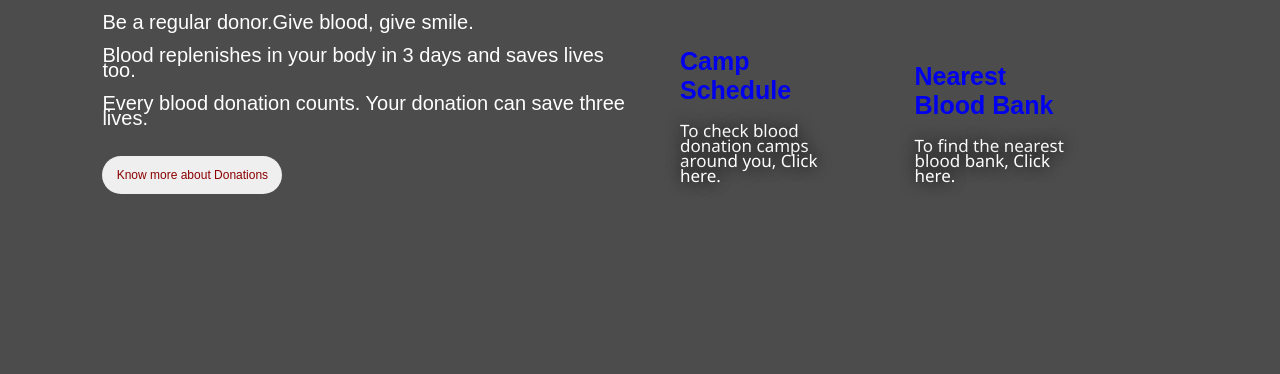
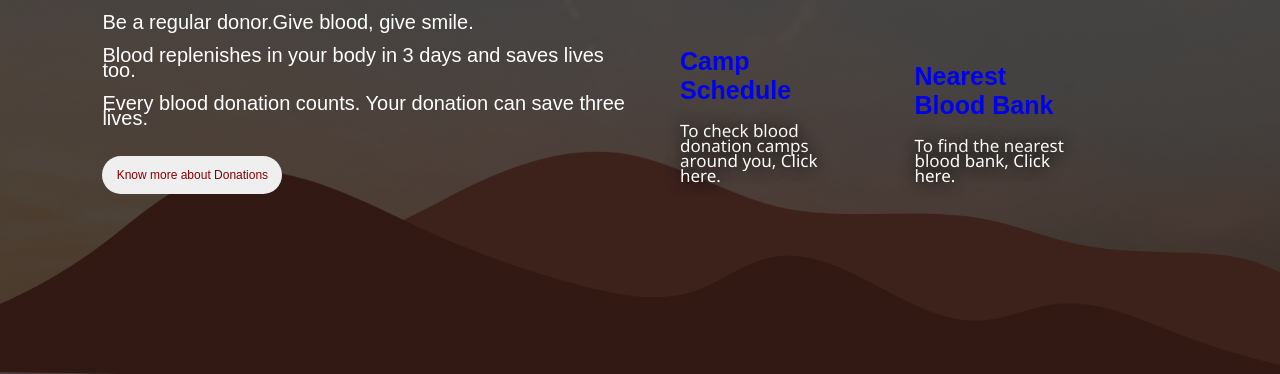
Before and after one commit to deepanshu-sharmaa/deepanshu-sharmaa.github.io, a plain HTML site: page index.html in a window 1280 px wide. Shown: the part 426-800 px from the top of the page. Drawn offline with Linux system fonts and the light colour scheme.

Commit message:
Update style.css

```diff
--- a/style.css
+++ b/style.css
@@ -7,7 +7,7 @@
 .container{
     width: 100%;
     height: 100vh;
-    background-image: linear-gradient(rgba(0,0,0,0.7),rgba(0,0,0,0.7)),url(images/Wallpaper.png);
+    background-image: linear-gradient(rgba(0,0,0,0.7),rgba(0,0,0,0.7)),url(Wallpaper.png);
     background-position: center;
     background-size: cover;
     padding-left: 8%;
```
